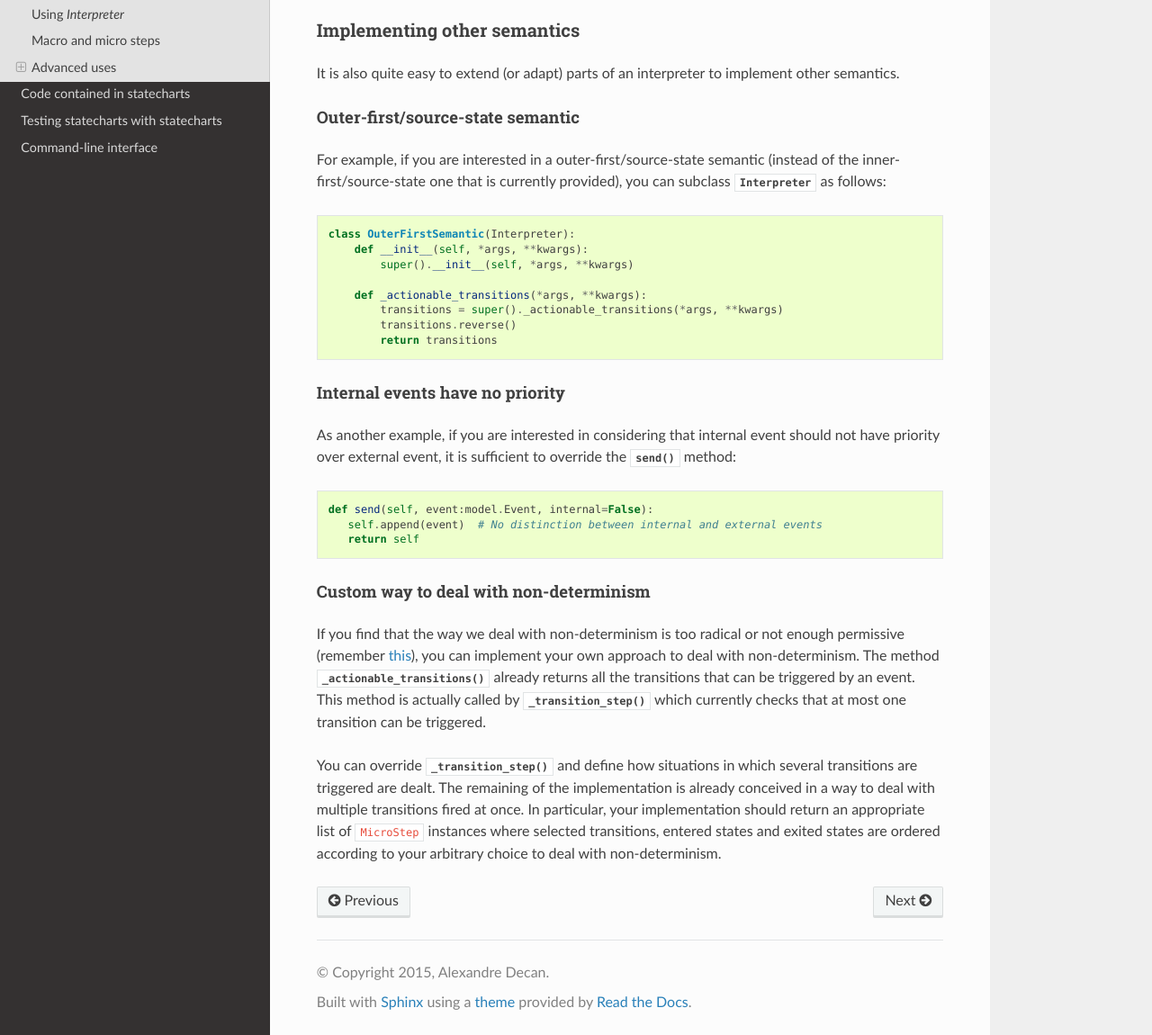
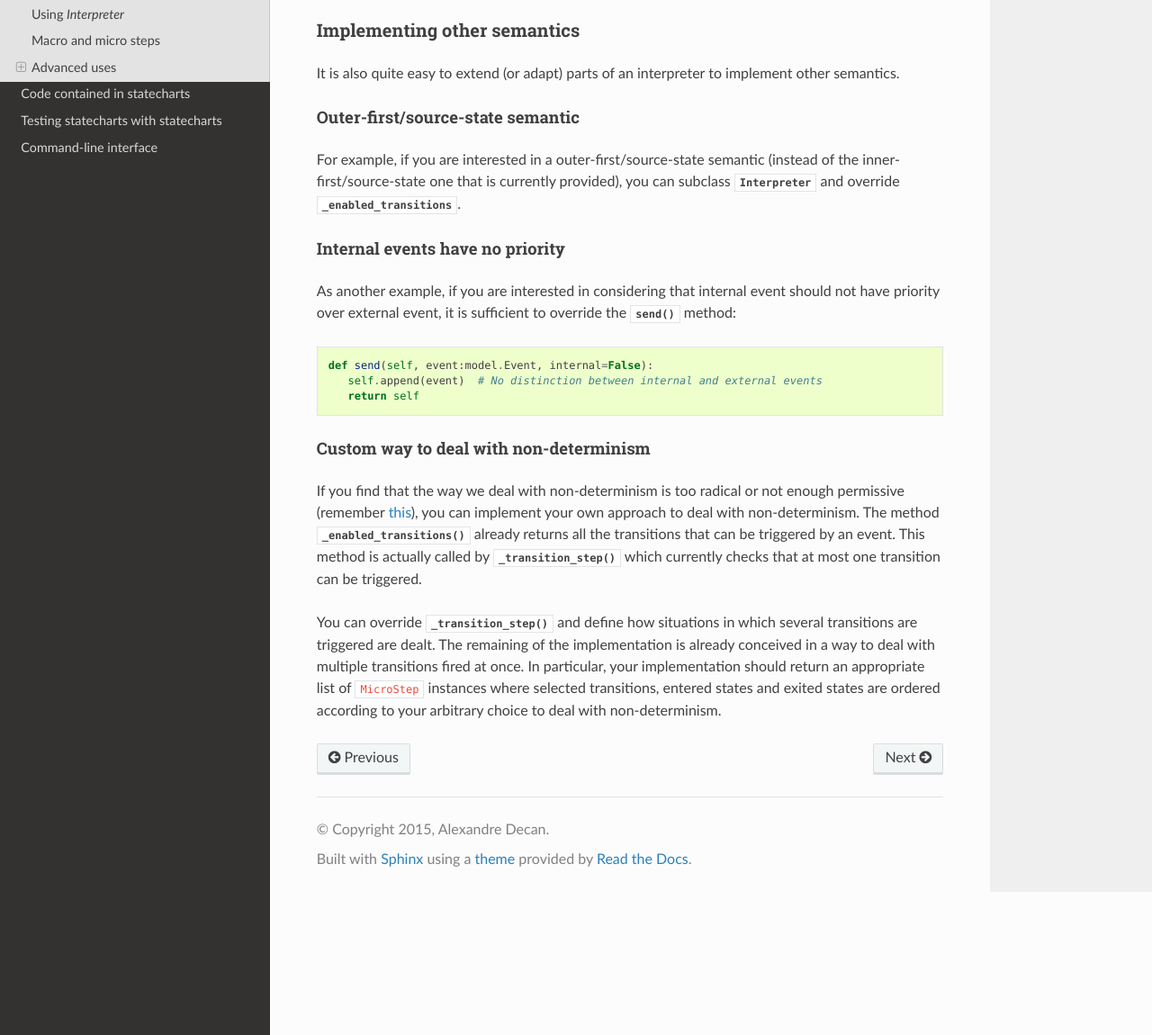
Before and after one commit to AlexandreDecan/sismic, a Sphinx documentation site: the page built from docs/execution.rst, in a window 1280 px wide and 1400 px high, scrolled down 4772 px, cut to the strip 250-1400 px from the top of the window. Shown: the whole strip at 90% size. Built offline with Sphinx 7.4.7 and the Read the Docs theme 2.0.0, drawn with Linux system fonts in a browser that asks for light colours.

Commit message:
Refactor Interpreter (_actionable_transitions ~ _enabled_transitions in particular)

```diff
--- a/docs/execution.rst
+++ b/docs/execution.rst
@@ -203,7 +203,7 @@ Additional (protected) methods
 
 .. automethod:: sismic.interpreter.Interpreter._start
 .. automethod:: sismic.interpreter.Interpreter._execute_step
-.. automethod:: sismic.interpreter.Interpreter._actionable_transitions
+.. automethod:: sismic.interpreter.Interpreter._enabled_transitions
 .. automethod:: sismic.interpreter.Interpreter._transition_step
 .. automethod:: sismic.interpreter.Interpreter._stabilize_step
 .. automethod:: sismic.interpreter.Interpreter._stabilize
@@ -220,18 +220,9 @@ Outer-first/source-state semantic
 ^^^^^^^^^^^^^^^^^^^^^^^^^^^^^^^^^
 
 For example, if you are interested in a outer-first/source-state semantic (instead of the
-inner-first/source-state one that is currently provided), you can subclass :py:class:`~sismic.interpreter.Interpreter` as follows:
+inner-first/source-state one that is currently provided), you can subclass :py:class:`~sismic.interpreter.Interpreter`
+and override :py:class:`~sismic.interpreted.Interpreted._enabled_transitions`.
 
-.. code:: python
-
-    class OuterFirstSemantic(Interpreter):
-        def __init__(self, *args, **kwargs):
-            super().__init__(self, *args, **kwargs)
-
-        def _actionable_transitions(*args, **kwargs):
-            transitions = super()._actionable_transitions(*args, **kwargs)
-            transitions.reverse()
-            return transitions
 
 Internal events have no priority
 ^^^^^^^^^^^^^^^^^^^^^^^^^^^^^^^^
@@ -251,7 +242,7 @@ Custom way to deal with non-determinism
 
 If you find that the way we deal with non-determinism is too radical or not enough permissive
 (remember :ref:`this <parallel_semantic>`), you can implement your own approach to deal with non-determinism.
-The method :py:meth:`~sismic.interpreter.Interpreter._actionable_transitions` already returns all the transitions that
+The method :py:meth:`~sismic.interpreter.Interpreter._enabled_transitions` already returns all the transitions that
 can be triggered by an event. This method is actually called by :py:meth:`~sismic.interpreter.Interpreter._transition_step`
 which currently checks that at most one transition can be triggered.
 
```
Also changed, not shown: 1 other file.
